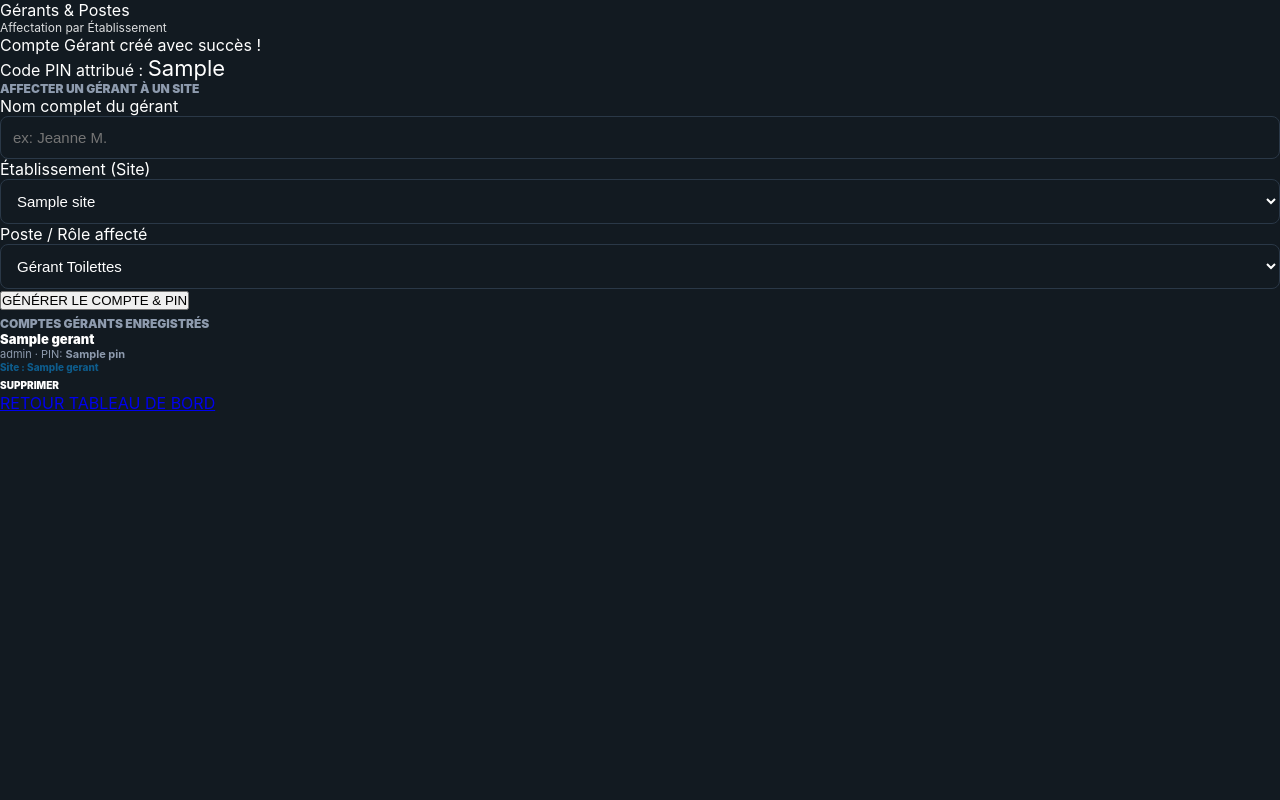
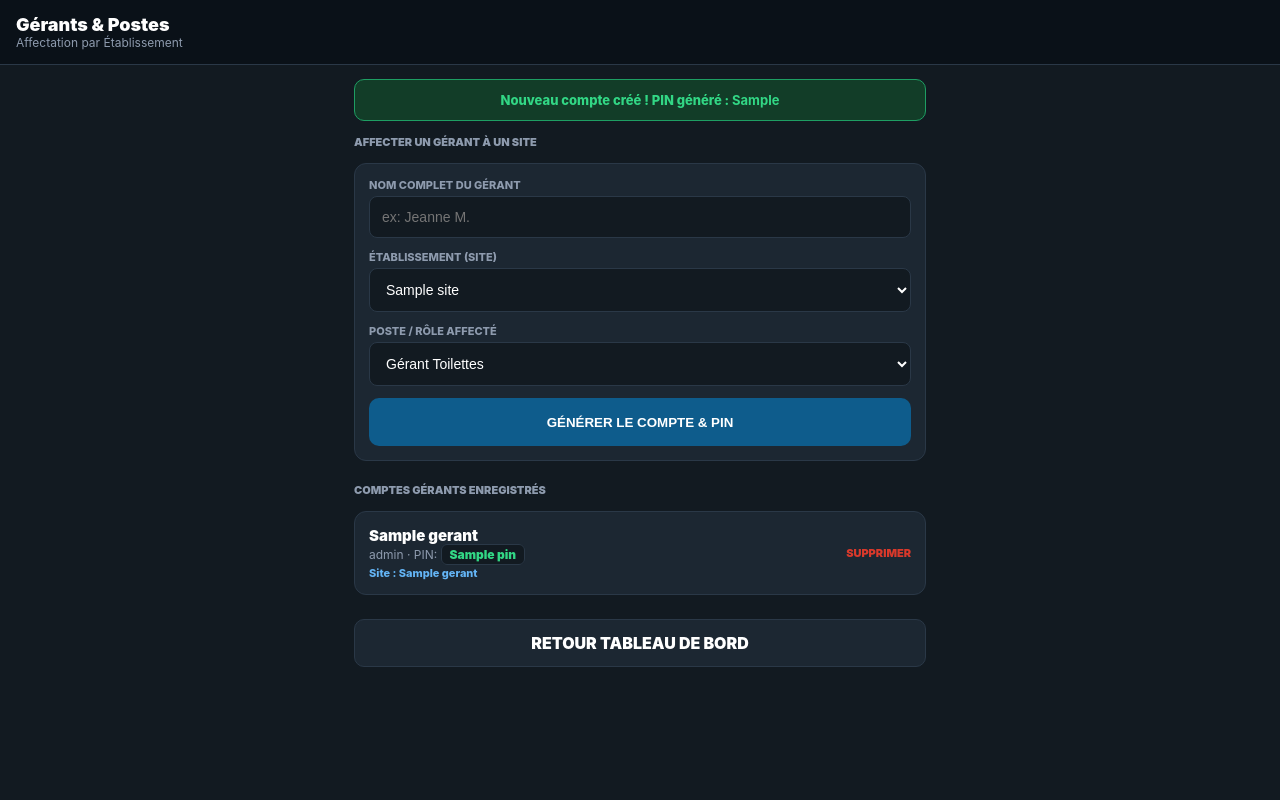
Before and after one commit to teddy863/emmanuel-gestion, a FastAPI app: template templates/gerants.html in a window 1280 px wide. Run offline with FastAPI, Linux system fonts and the light colour scheme; the template is opened without the code that fills it: most values are stand-ins (such as "Sample title", 1, 10 or a date in 2020).

Commit message:
Mise a jour du style CSS embarque pour gerants.html

```diff
--- a/templates/gerants.html
+++ b/templates/gerants.html
@@ -2,19 +2,21 @@
 <html lang="fr">
 <head>
   <meta charset="utf-8">
-  <meta name="viewport" content="width=device-width, initial-scale=1">
+  <meta name="viewport" content="width=device-width, initial-scale=1.0, maximum-scale=1.0, user-scalable=no">
   <title>Emmanuel — Gestion des Gérants</title>
   <style>
     :root {
       --bg-dark: #121A21;
       --card-bg: #1C2732;
       --primary: #0E5C8C;
+      --secondary: #1E9E63;
+      --danger: #D9392B;
       --text: #FFFFFF;
       --muted: #8E9BAE;
       --line: #2A3847;
+      --r: 12px;
     }
 
-  /* Supression de toutes les marges et cadres smartphone artificiels */
     * { box-sizing: border-box; margin: 0; padding: 0; }
 
     html, body {
@@ -24,54 +26,117 @@
       color: var(--text);
       font-family: -apple-system, BlinkMacSystemFont, "Segoe UI", Roboto, sans-serif;
       overflow-x: hidden;
-    overflow-y: auto; /* Permet de défiler vers le bas normalement */
+      overflow-y: auto;
     }
 
-  /* Conteneur fluide occupant 100% du téléphone */
-  .app-container {
+    .topbar {
+      background: #0A1118;
+      padding: 14px 16px;
+      border-bottom: 1px solid var(--line);
+    }
+
+    .container {
       width: 100%;
-    padding: 12px;
+      max-width: 600px;
+      margin: 0 auto;
+      padding: 14px;
+      display: flex;
+      flex-direction: column;
+      gap: 14px;
+    }
+
+    .card {
+      background: var(--card-bg);
+      border-radius: var(--r);
+      padding: 14px;
+      border: 1px solid var(--line);
       display: flex;
       flex-direction: column;
       gap: 12px;
     }
 
-  /* Les menus déroulants restent dans le cadre */
+    .field { display: flex; flex-direction: column; gap: 4px; }
+    .field label { font-size: 11px; font-weight: 800; color: var(--muted); text-transform: uppercase; }
+
     select, input {
       width: 100%;
-    max-width: 100%;
       padding: 12px;
       background: #121A21;
       color: #FFF;
       border: 1px solid var(--line);
       border-radius: 8px;
-    font-size: 15px;
+      font-size: 14px;
+    }
+
+    .btn-submit {
+      background: var(--primary);
+      color: #fff;
+      border: 0;
+      border-radius: 10px;
+      height: 48px;
+      font-weight: 900;
+      text-transform: uppercase;
+      cursor: pointer;
+      width: 100%;
+    }
+
+    .row-gerant {
+      background: var(--card-bg);
+      padding: 14px;
+      border-radius: var(--r);
+      border: 1px solid var(--line);
+      display: flex;
+      justify-content: space-between;
+      align-items: center;
+    }
+
+    .btn-back {
+      background: var(--card-bg);
+      border: 1px solid var(--line);
+      color: #fff;
+      border-radius: 10px;
+      height: 48px;
+      display: flex;
+      align-items: center;
+      justify-content: center;
+      text-decoration: none;
+      font-weight: 900;
+      text-transform: uppercase;
+      margin-top: 10px;
+    }
+
+    .badge-pin {
+      background: #121A21;
+      padding: 2px 8px;
+      border-radius: 6px;
+      color: #32D785;
+      font-weight: 900;
+      border: 1px solid var(--line);
     }
   </style>
 </head>
 <body>
-  <div class="frame">
+
   <header class="topbar">
-      <div>
-        <div class="tb-title">Gérants & Postes</div>
-        <div style="font-size: 12px; opacity: .85;">Affectation par Établissement</div>
-      </div>
+    <div style="font-size: 18px; font-weight: 900;">Gérants & Postes</div>
+    <div style="font-size: 12px; color: var(--muted);">Affectation par Établissement</div>
   </header>
 
-    <div class="screen">
+  <main class="container">
     {% if nouveau_pin %}
-        <div class="pin-display">
-          Compte Gérant créé avec succès !<br>
-          Code PIN attribué : <span style="font-size: 22px;">{{ nouveau_pin }}</span>
+      <div style="background: #123D28; border: 1px solid #1E9E63; padding: 12px; border-radius: 10px; color: #32D785; font-size: 13px; font-weight: 800; text-align: center;">
+        Nouveau compte créé ! PIN généré : <b>{{ nouveau_pin }}</b>
       </div>
     {% endif %}
 
-      <div style="font-size: 12px; font-weight: 900; text-transform: uppercase; color: var(--muted);">Affecter un Gérant à un Site</div>
+    <div style="font-size: 11px; font-weight: 900; text-transform: uppercase; color: var(--muted);">Affecter un gérant à un site</div>
+
     <form action="/gerants/creer" method="POST" class="card">
       <div class="field">
         <label>Nom complet du gérant</label>
         <input type="text" name="nom_complet" required placeholder="ex: Jeanne M.">
       </div>
+
       <div class="field">
         <label>Établissement (Site)</label>
         <select name="etablissement_id" required>
@@ -80,6 +145,7 @@
           {% endfor %}
         </select>
       </div>
+
       <div class="field">
         <label>Poste / Rôle affecté</label>
         <select name="role" required>
@@ -89,27 +155,31 @@
           <option value="cuisinier">Cuisinier / Restaurant</option>
         </select>
       </div>
+
       <button type="submit" class="btn-submit">GÉNÉRER LE COMPTE & PIN</button>
     </form>
 
-      <div style="font-size: 12px; font-weight: 900; text-transform: uppercase; color: var(--muted); margin-top: 6px;">Comptes Gérants Enregistrés</div>
+    <div style="font-size: 11px; font-weight: 900; text-transform: uppercase; color: var(--muted); margin-top: 8px;">Comptes gérants enregistrés</div>
+
     {% for g in gerants %}
-        <div class="row">
+      <div class="row-gerant">
         <div>
-            <div style="font-weight: 900; font-size: 13px;">{{ g.nom_complet }}</div>
-            <div style="font-size: 11px; color: var(--muted);">{{ g.role_label }} · PIN: <b>{{ g.pin }}</b></div>
-            <div style="font-size: 10px; color: var(--primary); font-weight: 800;">Site : {{ g.etablissement_nom }}</div>
+          <div style="font-weight: 900; font-size: 15px;">{{ g.nom_complet }}</div>
+          <div style="font-size: 12px; color: var(--muted); margin-top: 2px;">
+            {{ g.role_label }} · PIN: <span class="badge-pin">{{ g.pin }}</span>
+          </div>
+          <div style="font-size: 11px; color: #64B5F6; font-weight: 800; margin-top: 4px;">
+            Site : {{ g.etablissement_nom if g.etablissement_nom else 'Tous les sites' }}
+          </div>
         </div>
         {% if g.role != 'super_admin' %}
-            <a href="/gerants/supprimer/{{ g.id }}" style="font-size: 10px; color: var(--danger); font-weight: 900; text-decoration: none;" onclick="return confirm('Supprimer ce gérant ?');">SUPPRIMER</a>
+          <a href="/gerants/supprimer/{{ g.id }}" style="font-size: 11px; color: var(--danger); font-weight: 900; text-decoration: none;" onclick="return confirm('Supprimer ce gérant ?');">SUPPRIMER</a>
         {% endif %}
       </div>
     {% endfor %}
-    </div>
 
-    <div class="actionbar">
     <a href="/dashboard" class="btn-back">RETOUR TABLEAU DE BORD</a>
-    </div>
-  </div>
+  </main>
+
 </body>
 </html>
```
Lines whose indentation alone changed are shown as unchanged.
